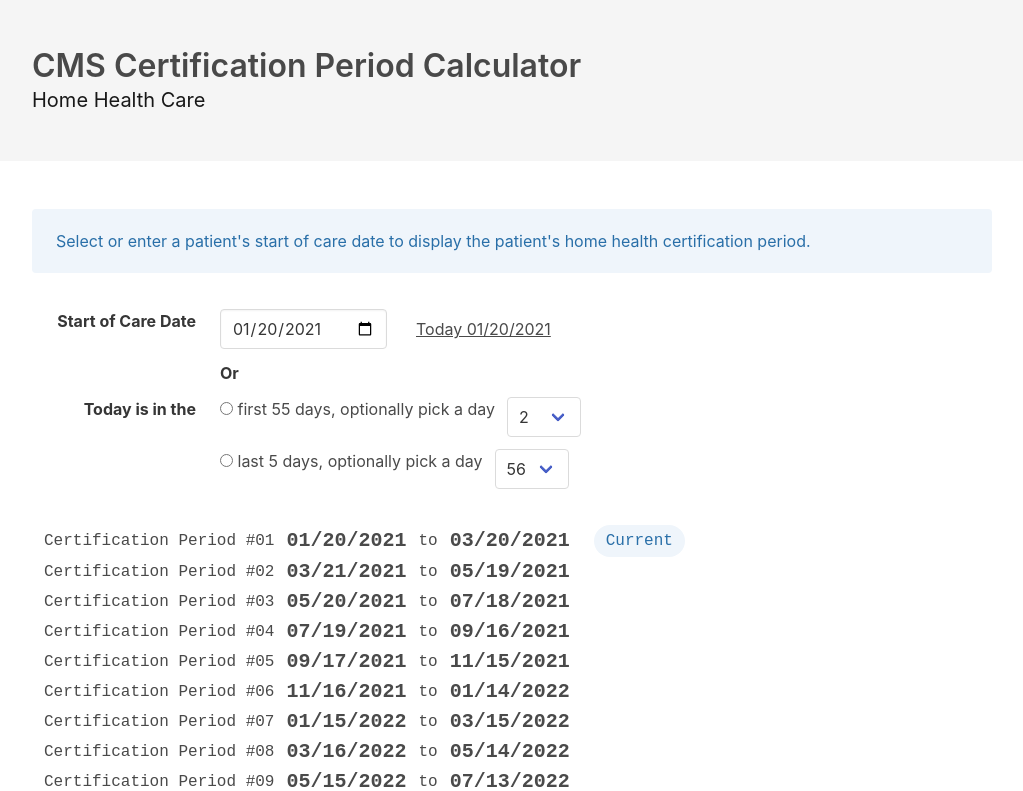
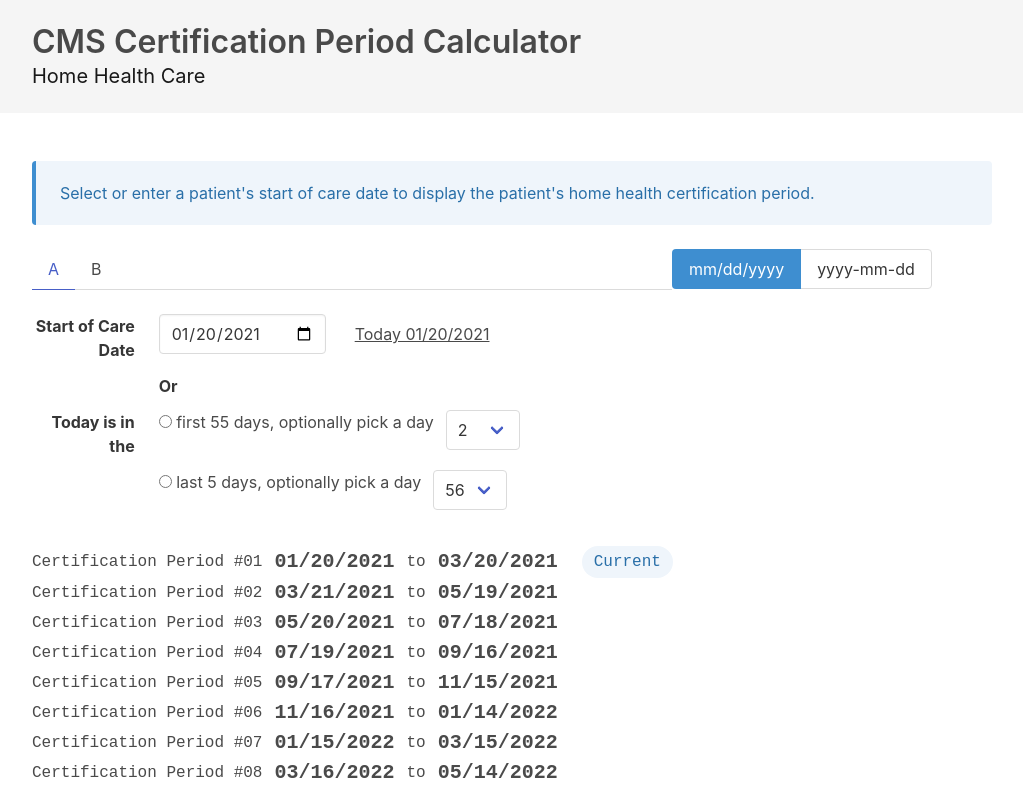
Before and after one commit to imranamans/cms-certification-period, a Vue app: page / in a window 1280 px wide. Shown: the top 791 px of the page, without its empty margins (128-1151 px from the left). Built offline with nearby package versions, Linux system fonts and the light colour scheme.

Commit message:
Toggle date format

```diff
--- a/index.html
+++ b/index.html
@@ -4,7 +4,7 @@
     <meta charset="UTF-8">
     <link rel="icon" href="/favicon.ico" />
     <meta name="viewport" content="width=device-width, initial-scale=1.0">
-    <title>Home Health Certification Period</title>
+    <title>Cert Period Calc - Home Health Care</title>
 </head>
 <body>
     <div id="app">
--- a/src/App.vue
+++ b/src/App.vue
@@ -1,5 +1,5 @@
 <template>
-  <section class="hero is-light">
+  <section class="hero is-small is-light">
     <div class="hero-body">
       <div class="container is-max-desktop">
         <h1 class="title">CMS Certification Period Calculator</h1>
--- a/src/components/CertificationPeriodDisplay.vue
+++ b/src/components/CertificationPeriodDisplay.vue
@@ -20,13 +20,13 @@
           <div
             class="level-item has-text-weight-bold has-text-weight-semibold is-size-5"
           >
-            {{ certPeriod.start.toFormat("MM/dd/yyyy") }}
+            {{ certPeriod.start.toFormat(this.dateFormat) }}
           </div>
           <div class="level-item">to</div>
           <div
             class="level-item has-text-weight-bold has-text-weight-semibold is-size-5"
           >
-            {{ certPeriod.end.toFormat("MM/dd/yyyy") }}
+            {{ certPeriod.end.toFormat(this.dateFormat) }}
           </div>
           <div
             class="level-item tag is-info is-light is-rounded ml-3 is-size-6"
@@ -61,6 +61,10 @@
       type: Number,
       default: 10,
     },
+    dateFormat: {
+      type: String,
+      default: "MM/dd/yyyy",
+    },
   },
   methods: {
     getNCertPeriods(socDate, n) {
--- a/src/components/CmsCertificationPeriodCalculator.vue
+++ b/src/components/CmsCertificationPeriodCalculator.vue
@@ -1,15 +1,62 @@
 <template>
-  <div class="notification is-info is-light">{{ message }}</div>
-  <div class="tile is-parent is-vertical">
-    <div class="tile is-child">
-      <start-of-care-date-selection @updated="onSocUpdated"/>
+  <article class="message is-info">
+    <div class="message-body">
+      {{ message }}
     </div>
+  </article>
+  <div class="tile is-ancestor is-vertical">
+    <div class="tile is-parent">
+      <div class="tile is-child is-8">
+        <div class="tabs">
+          <ul>
+            <li :class="{ 'is-active': tab === 'A' }">
+              <a @click="tab = 'A'">A</a>
+            </li>
+            <li :class="{ 'is-active': tab === 'B' }">
+              <a @click="tab = 'B'">B</a>
+            </li>
+          </ul>
+        </div>
+        <div class="block" v-if="tab === 'A'">
+          <StartOfCareDateSelection
+            :dateFormat="dateFormat"
+            @updated="onSocUpdated"
+          />
+        </div>
+        <div class="block" v-if="tab === 'B'">
+          <!--  -->
+        </div>
+      </div>
 
-    <div class="tile is-child">
-      <certification-period-display
-        :defaultCertPeriodDisplayCount="defaultCertPeriodDisplayCount"
-        :socDate="socDate"
-      />
+      <div class="tile is-child is-4">
+        <div class="buttons has-addons">
+          <button
+            type="button"
+            class="button"
+            @click="dateFormat = 'MM/dd/yyyy'"
+            :class="{ 'is-selected is-info': dateFormat === 'MM/dd/yyyy' }"
+          >
+            mm/dd/yyyy
+          </button>
+          <button
+            type="button"
+            class="button"
+            @click="dateFormat = 'yyyy-MM-dd'"
+            :class="{ 'is-selected is-info': dateFormat === 'yyyy-MM-dd' }"
+          >
+            yyyy-mm-dd
+          </button>
+        </div>
+      </div>
+    </div>
+    <div class="tile is-parent">
+      <div class="tile is-child is-12">
+        <CertificationPeriodDisplay
+          :defaultCertPeriodDisplayCount="defaultCertPeriodDisplayCount"
+          :socDate="socDate"
+          :dateFormat="dateFormat"
+        />
+      </div>
     </div>
   </div>
 </template>
@@ -25,15 +72,16 @@
     return {
       message:
         "Select or enter a patient's start of care date to display the patient's home health certification period.",
-      today: DateTime.local().startOf("day").toFormat("MM/dd/yyyy"),
+      dateFormat: "MM/dd/yyyy",
       socDate: DateTime.local().startOf("day").toISODate(),
       defaultCertPeriodDisplayCount: 10,
+      tab: "A",
     };
   },
   methods: {
     onSocUpdated(newSoCDate) {
       this.socDate = newSoCDate;
-    }
+    },
   },
 };
 </script>
--- a/src/components/StartOfCareDateSelection.vue
+++ b/src/components/StartOfCareDateSelection.vue
@@ -11,8 +11,11 @@
             v-model="socDate"
             class="input"
             type="date"
-            placeholder="mm/dd/yyyy"
-            @change="resetSelectByToday();$emit('updated', this.socDate)"
+            :placeholder="this.dateFormat"
+            @change="
+              resetSelectByToday();
+              $emit('updated', this.socDate);
+            "
           />
         </div>
       </div>
@@ -140,9 +143,14 @@
 import { range } from "lodash-es";
 
 export default {
+  props: {
+    dateFormat: {
+      type: String,
+      default: "MM/dd/yyyy",
+    },
+  },
   data() {
     return {
-      today: DateTime.local().startOf("day").toFormat("MM/dd/yyyy"),
       socDate: DateTime.local().startOf("day").toISODate(),
       dayInFirst55Days: 2,
       dayInLast5Days: 56,
@@ -157,7 +165,12 @@
       },
     };
   },
-  emits: ['updated'],
+  computed: {
+    today() {
+      return DateTime.local().startOf("day").toFormat(this.dateFormat);
+    }
+  },
+  emits: ["updated"],
   methods: {
     range,
     calculateSocDate() {
```
